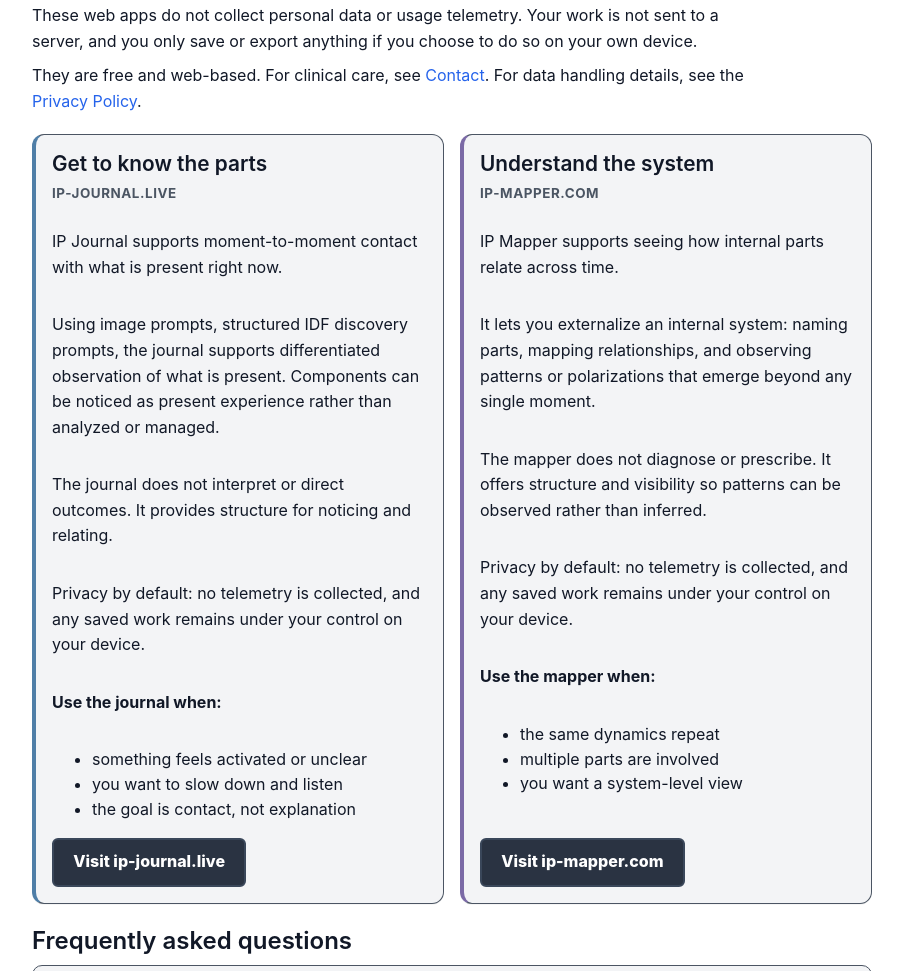
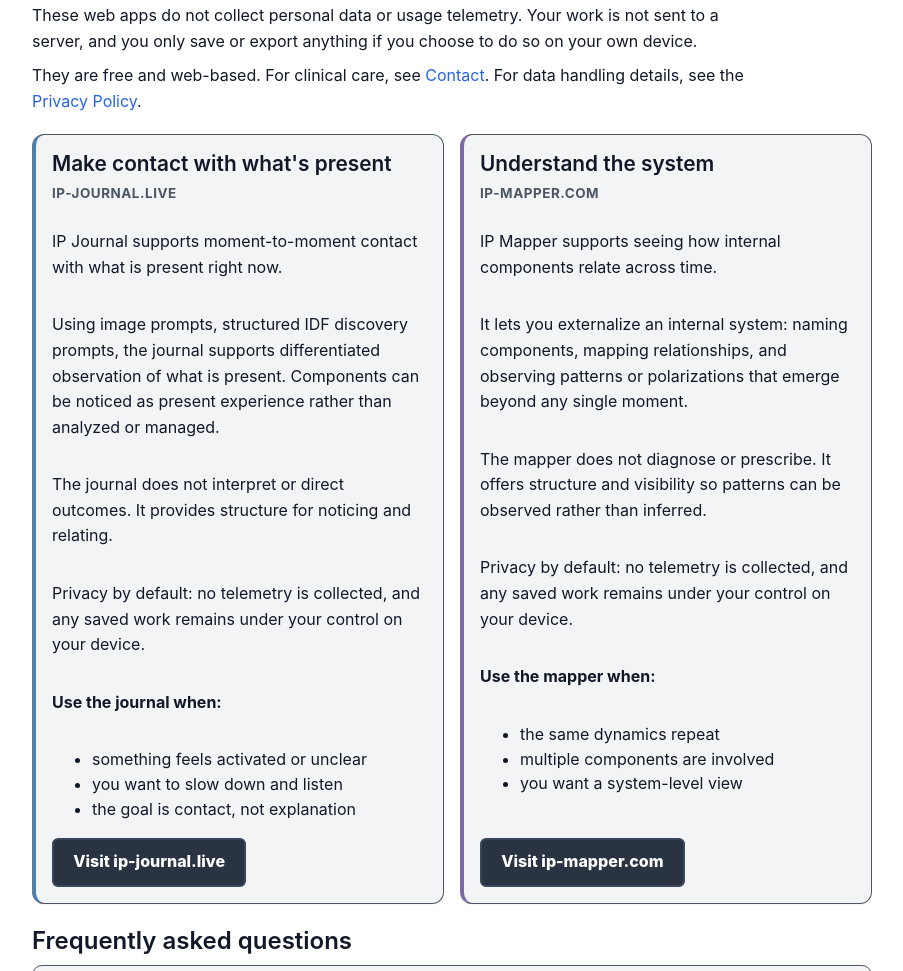
Before and after one commit to fintube61git/pro-site, a website: page apps.html in a window 1280 px wide. Shown: the part 936-1907 px from the top of the page, without its empty margins (188-1091 px from the left). Drawn offline with Linux system fonts and the light colour scheme.

Commit message:
Replace residual parts language with IDF-consistent component language in apps.html

```diff
--- a/apps.html
+++ b/apps.html
@@ -40,7 +40,7 @@
   {
     "@context": "https://schema.org",
     "@type": "ItemList",
-    "name": "Internal Parts Tools",
+    "name": "Internal Process Tools",
     "itemListElement": [
       {
         "@type": "SoftwareApplication",
@@ -186,7 +186,7 @@
 
         <div class="apps-grid">
           <article class="app-card app-card-journal" aria-labelledby="journal-title">
-            <h2 id="journal-title">Get to know the parts</h2>
+            <h2 id="journal-title">Make contact with what's present</h2>
             <p class="app-url">ip-journal.live</p>
             <p>IP Journal supports moment-to-moment contact with what is present right now.</p>
             <p>Using image prompts, structured IDF discovery prompts, the journal supports differentiated observation of what is present. Components can be noticed as present experience rather than analyzed or managed.</p>
@@ -206,14 +206,14 @@
           <article class="app-card app-card-mapper" aria-labelledby="mapper-title">
             <h2 id="mapper-title">Understand the system</h2>
             <p class="app-url">ip-mapper.com</p>
-            <p>IP Mapper supports seeing how internal parts relate across time.</p>
-            <p>It lets you externalize an internal system: naming parts, mapping relationships, and observing patterns or polarizations that emerge beyond any single moment.</p>
+            <p>IP Mapper supports seeing how internal components relate across time.</p>
+            <p>It lets you externalize an internal system: naming components, mapping relationships, and observing patterns or polarizations that emerge beyond any single moment.</p>
             <p>The mapper does not diagnose or prescribe. It offers structure and visibility so patterns can be observed rather than inferred.</p>
             <p>Privacy by default: no telemetry is collected, and any saved work remains under your control on your device.</p>
             <p><strong>Use the mapper when:</strong></p>
             <ul>
               <li>the same dynamics repeat</li>
-              <li>multiple parts are involved</li>
+              <li>multiple components are involved</li>
               <li>you want a system-level view</li>
             </ul>
             <div class="app-link-row">
```
